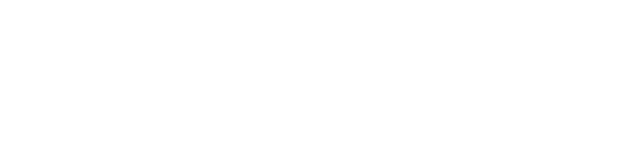
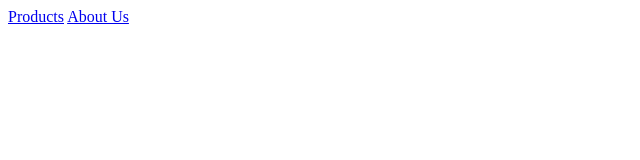
Before and after one commit to RicoRF/Lab---Git-Branches, a plain HTML site: page index.html in a window 1280 px wide. Shown: the whole page, without its empty margins (0-640 px from the left). Drawn offline with Linux system fonts and the light colour scheme.

Commit message:
Links added to index.html

```diff
--- a/index.html
+++ b/index.html
@@ -5,7 +5,9 @@
 </head>
 <body>
 
+<a href="products.html">Products</a>
 
+<a href="aboutus.html">About Us</a>
 
 </body>
 </html>
```
